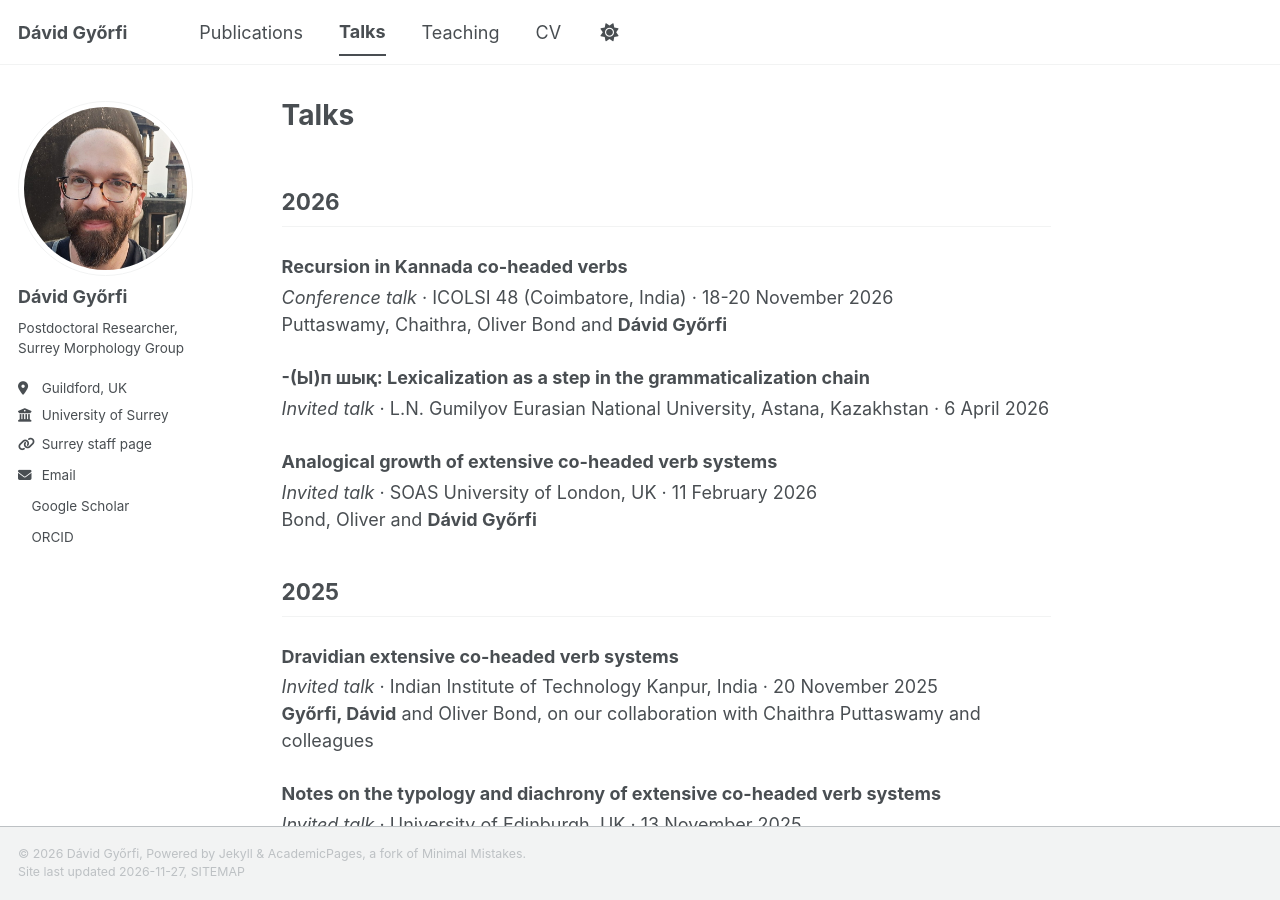
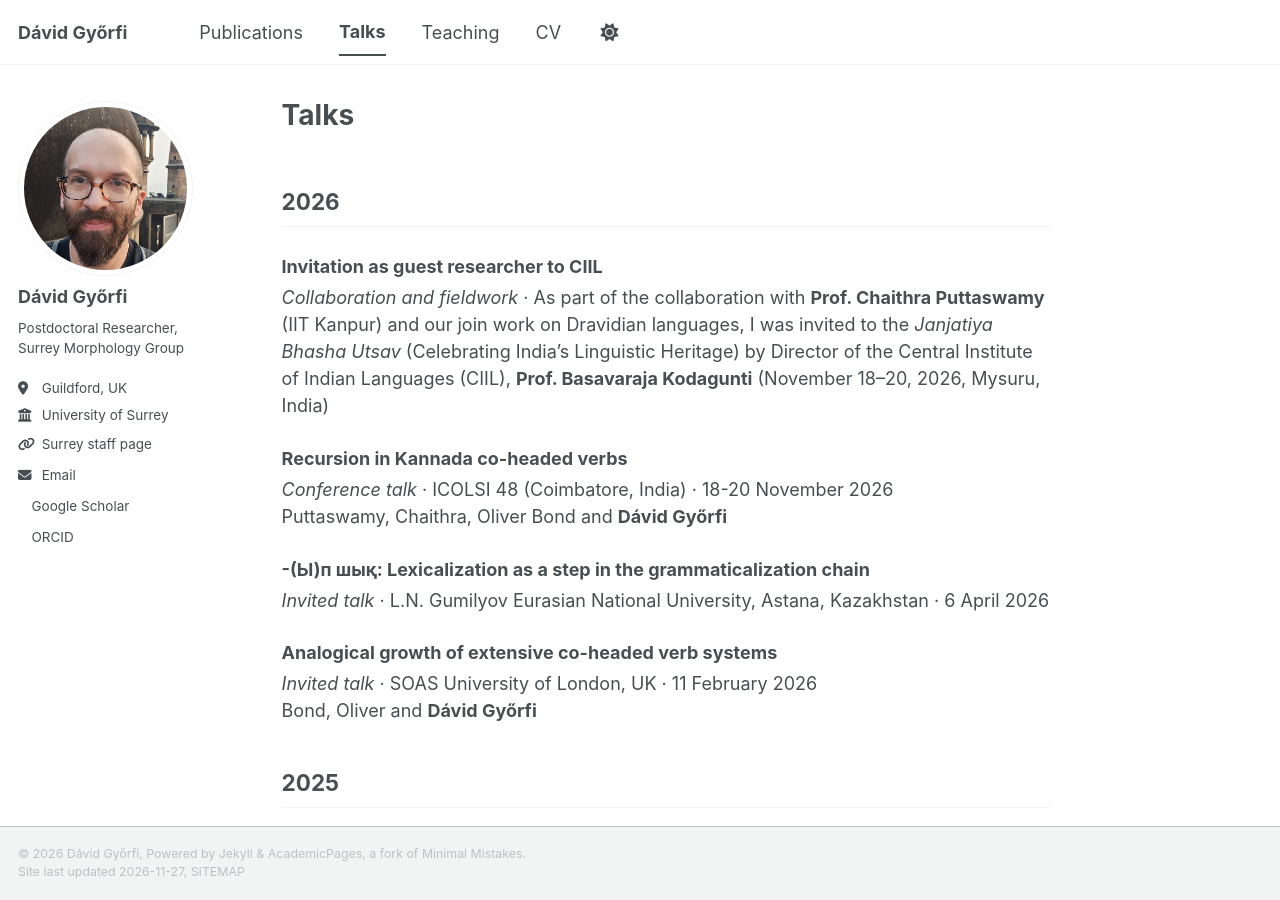
Before and after one commit to gyorfid/gyorfid.github.io, a Jekyll site: the page built from _pages/talks.md, in a window 1280 px wide and 900 px high. Built offline with Jekyll 4.4.1, drawn with Linux system fonts in a browser that asks for light colours; a style sheet for code colours, icons or effects is not loaded.

Commit message:
Add guest researcher invitation to CIIL in talks.md
Added details about an invitation as a guest researcher to CIIL for collaboration on Dravidian languages.

```diff
--- a/_pages/talks.md
+++ b/_pages/talks.md
@@ -14,6 +14,9 @@ This text between the arrows is a note to you and does not appear on the website
 -->
 
 ## 2026
+
+### Invitation as guest researcher to CIIL
+*Collaboration and fieldwork* ·	As part of the collaboration with **Prof. Chaithra Puttaswamy** (IIT Kanpur) and our join work on Dravidian languages, I was invited to the *Janjatiya Bhasha Utsav* (Celebrating India's Linguistic Heritage) by Director of the Central Institute of Indian Languages (CIIL), **Prof. Basavaraja Kodagunti** (November 18–20, 2026, Mysuru, India)
 
 ### Recursion in Kannada co-headed verbs
 *Conference talk* · ICOLSI 48 (Coimbatore, India) · 18-20 November 2026
```
